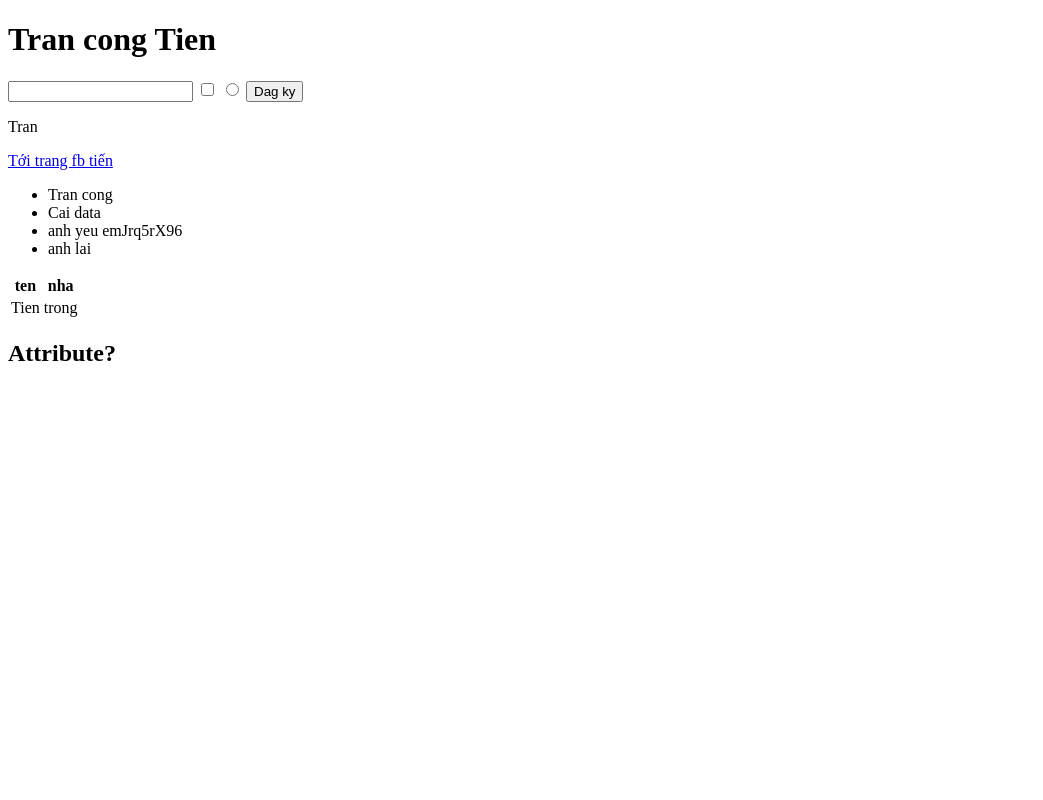
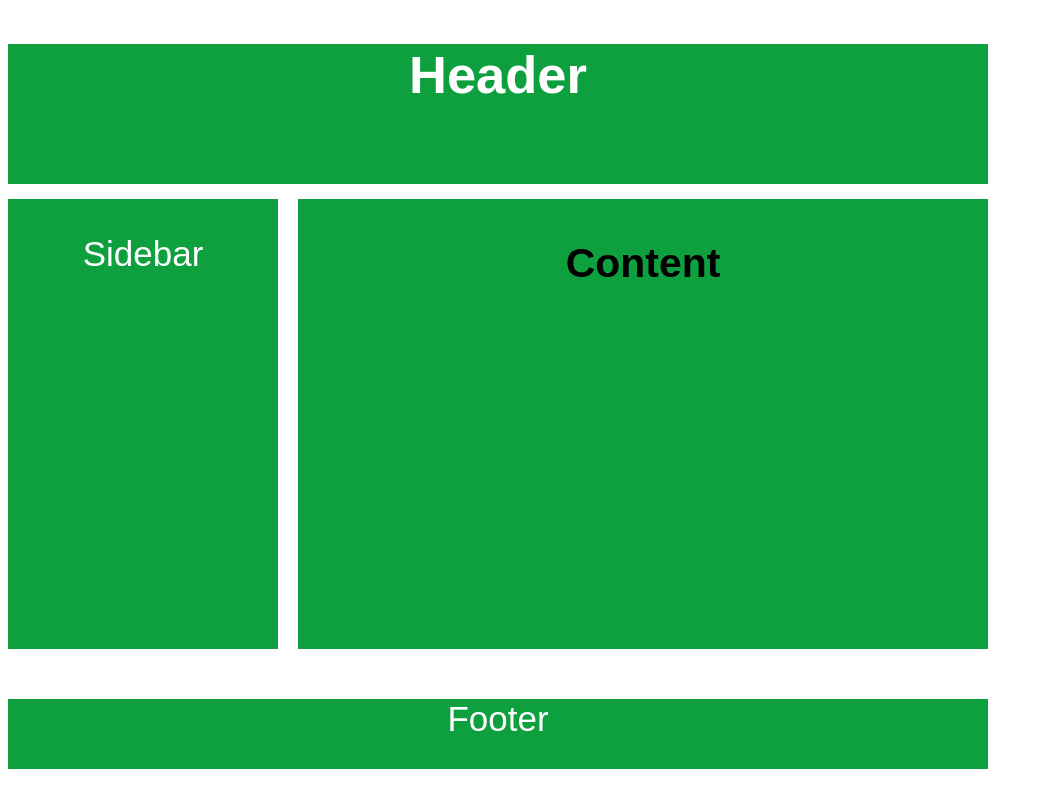
Before and after one commit to Trancongtien/Trancongtien, a plain HTML site: page index.html in a window 1280 px wide. Shown: the whole page, without its empty margins (0-1043 px from the left). Drawn offline with Linux system fonts and the light colour scheme.

Commit message:
Update index.html

```diff
--- a/index.html
+++ b/index.html
@@ -1,61 +1,97 @@
 <!DOCTYPE html>
-<!--
-    1.h1-h6- tieu de
-    2.p - doan van
-    3. img- anh
-    4.a  - dat dc lien ket: <a href=" link"> (ten tu dat)</a>
-    5. ul,li  -- tao mục con
-    6. table --
-    có thể tạo bảng
-    7. input
-    8. button
-    9. div
- -->
- <!-- css
-    internal
-    external
-    inlien  -->
-<html>
-    <!-- Phần đầu -->
-    <head>
-            <title> Tran cong Tien</title>
-                <meta charset="utf-8">
-                <link rel="stylesheet" href="main.css">
-                <!-- internal -->
+<html lang="en">
 
-         </head>
-    <!-- phần thân -->
-         <body>
-             <!-- h1 -->
-                    <h1>Tran cong Tien</h1>
-                    <input type="text">
-                    <input type="checkbox">
-                    <input type="radio">
-                    <button>Dag ky</button>
-                    <p>Tran</p>
+<head>
+    <title>CSS Template</title>
+    <meta charset="utf-8">
+    <meta name="viewport" content="width=device-width, initial-scale=1">
+    <style>
+        * {
+            box-sizing: border-box;
+        }
 
-        <a href="https://www.facebook.com/tien.trancong.2003"> Tới trang fb tiến</a>
+        body {
+            font-family: Arial, Helvetica, sans-serif;
+            background-color: white;
+        }
+        header {
+            background-color: rgb(14, 160, 62);
+            width: 980px;
+            height: 140px;
+            text-align: center;
+            font-size: 35px;
+            color: white;
+            margin-bottom: 15px;
+        }
+
+        section {
+            display: -webkit-flex;
+            display: flex;
+        }
+        nav {
+            width: 270px;
+            height: 450px;
+            background: rgb(14, 160, 62);
+            color: white;
+            text-align: center;
+            font-size: 35px;
+            margin-bottom: 15px;
+        }
+        nav ul {
+            list-style-type: none;
+            padding: 0;
+        }
+
+        article {
+            width: 690px;
+            height: 450px;
+            text-align: center;
+            font-size: 35px;
+            background-color: rgb(14, 160, 62);
+            margin-bottom: 15px;
+            margin-left: 20px;
+        }
+
+        footer {
+            background-color: rgb(14, 160, 62);
+            width: 980px;
+            height: 70px;
+            font-size: 35px;
+            text-align: center;
+            color: white;
+        }
+        @media (max-width: 600px) {
+            section {
+                -webkit-flex-direction: column;
+                flex-direction: column;
+            }
+        }
+    </style>
+</head>
+
+<body>
+
+    <header>
+        <h2>Header</h2>
+    </header>
+
+    <section>
+        <nav>
             <ul>
-            <li>Tran cong</li>
-            <li>Cai data</li>
-            <li>anh yeu emJrq5rX96</li>
-            <li>anh lai</li>
+                Sidebar
+            </ul>
+        </nav>
 
+        <article>
+            <h1>Content</h1>
 
-          </ul>
-    <table>
-        <thead>
-    <th>ten</th>
-    <th>nha</th>
+        </article>
+    </section>
 
-        </thead>
-        <tbody>
-            <td> Tien  </td>
-            <td> trong</td>
-        </tbody>
-    </table>
+    <footer>
+        <p>Footer</p>
+    </footer>
 
-  <h2 title="day la tieu de">Attribute?</h2>
-    </body>
+</body>
 
 </html>
```
